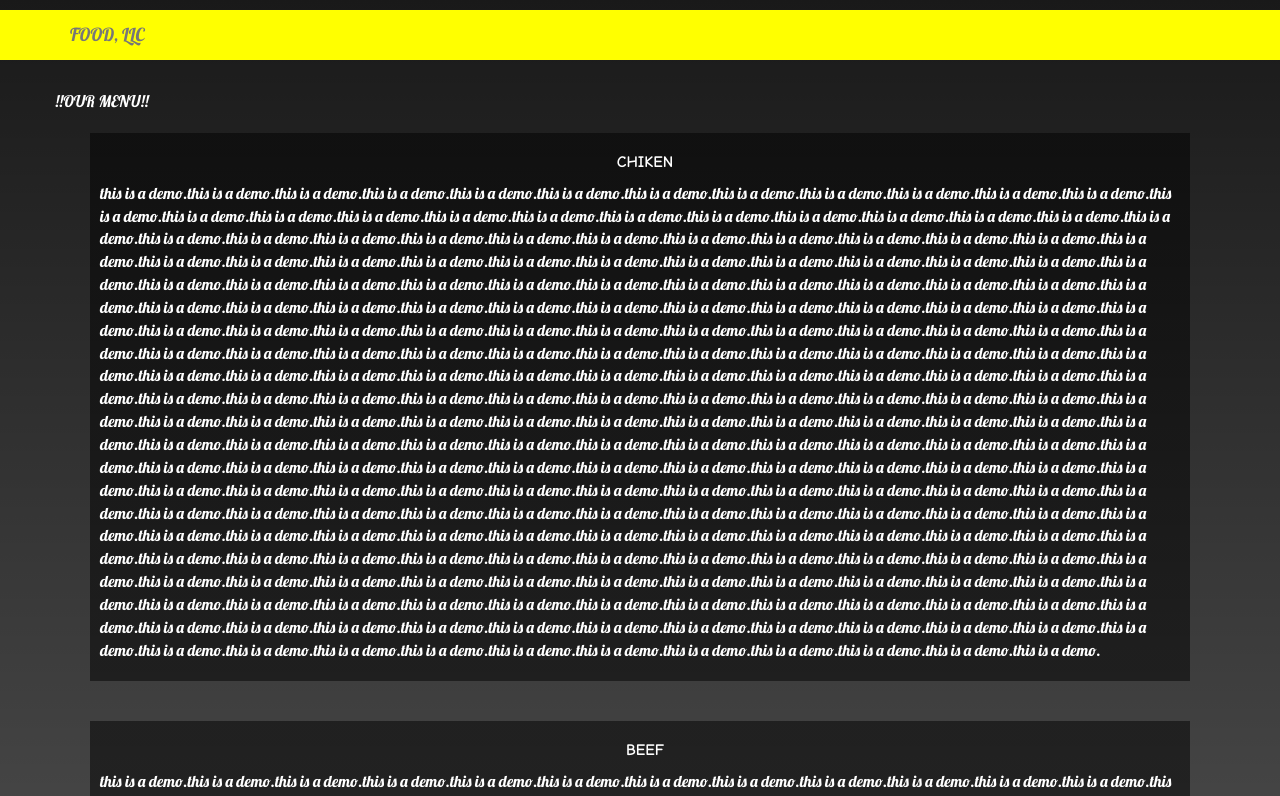
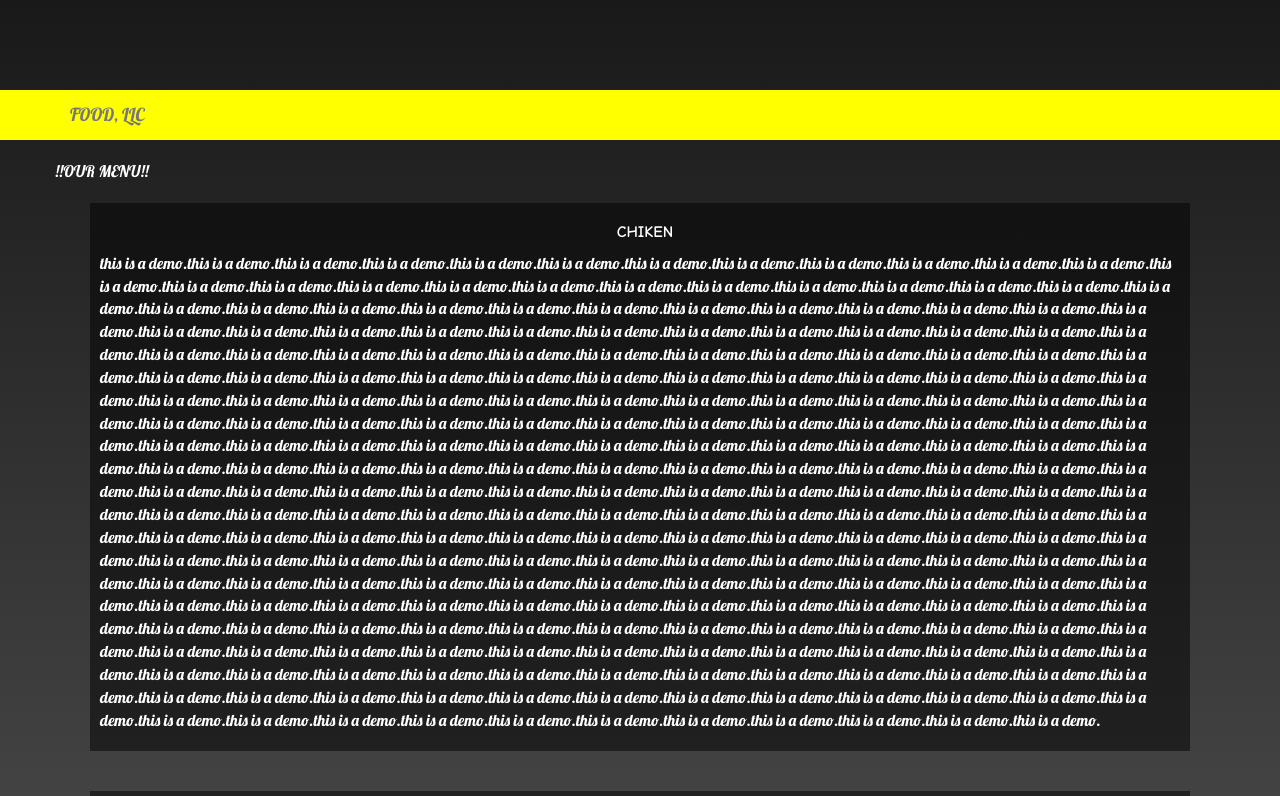
Before and after one commit to vragni3108/coursera, a plain HTML site: page mod3_solution/index.html in a window 1280 px wide. Shown: the top 796 px of the page. Drawn offline with Linux system fonts and the light colour scheme.

Commit message:
Update index.html

```diff
--- a/mod3_solution/index.html
+++ b/mod3_solution/index.html
@@ -19,7 +19,7 @@
   </head>
 <body>
 <header>
-<nav id="header-nav" class="navbar navbar-default navbar-fixed-top">
+<nav id="header-nav" class="navbar navbar-default">
   <div class="container">
     <div class="navbar-header">
       <button type="button" class="navbar-toggle collapsed" data-toggle="collapse" data-target="#bs-example-navbar-collapse-1" aria-expanded="false">
```
